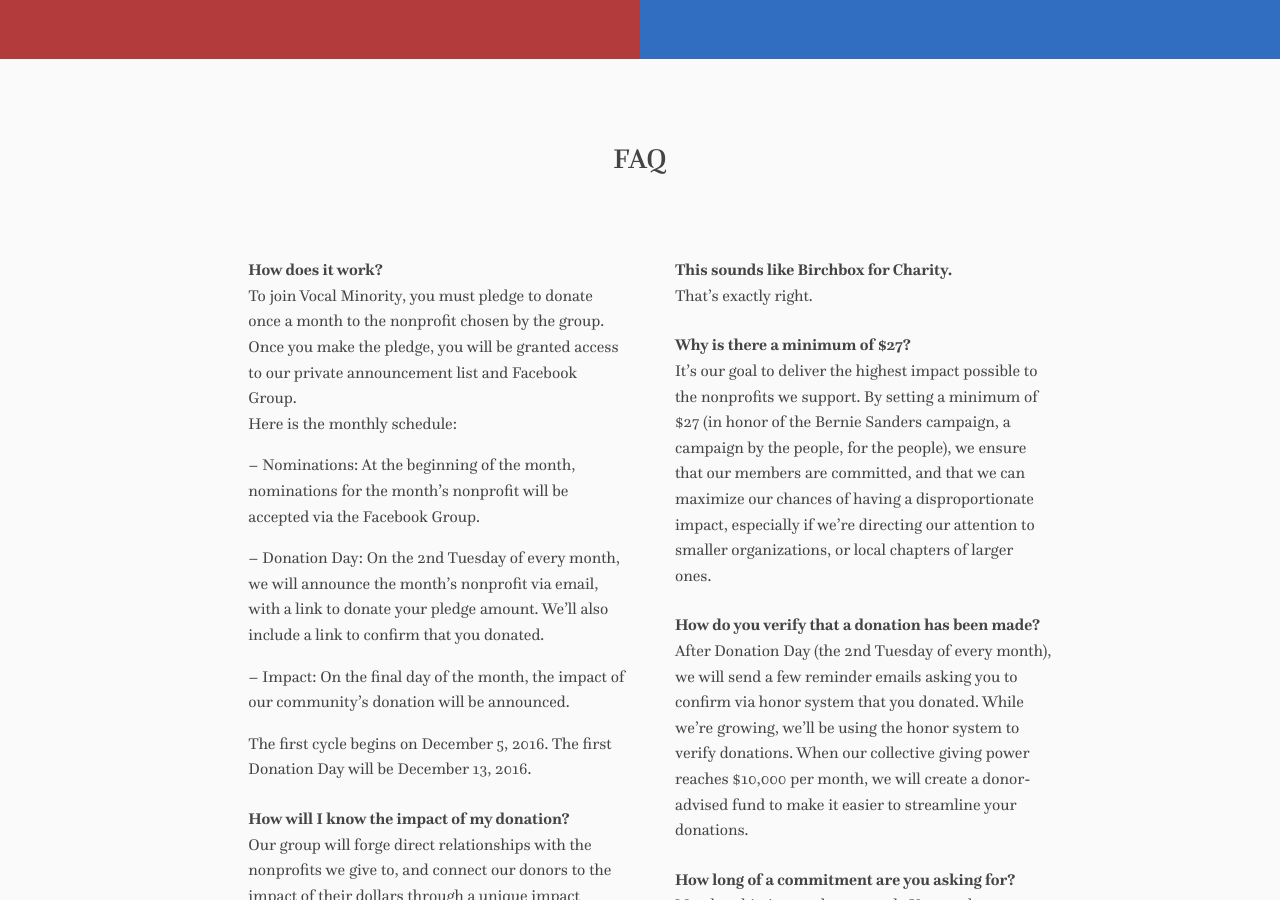
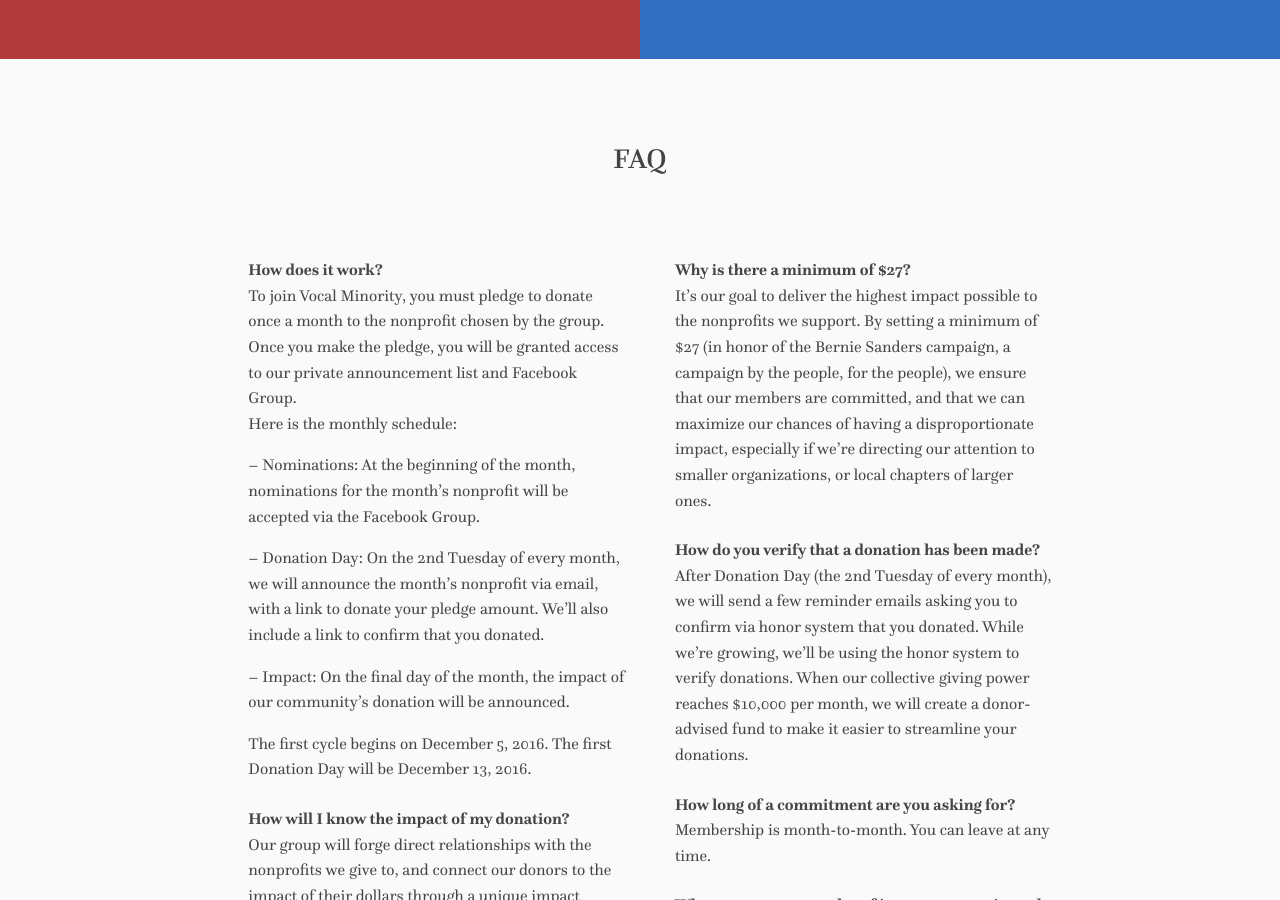
Before and after one commit to VocalMinority/vocalminority.us, a Jekyll site: the page built from index.html, in a window 1280 px wide and 900 px high, scrolled down 1482 px. Built offline with Jekyll 4.4.1, drawn with Linux system fonts in a browser that asks for light colours; nearby versions of some CDN libraries; comment, search, counter and statistics services are not loaded.

Commit message:
Remove "Birchbox" question

```diff
--- a/index.html
+++ b/index.html
@@ -110,11 +110,6 @@
   <div class="columns medium-6 large-4 end">
     <ul class="faq-list">
       <li>
-        <strong>This sounds like Birchbox for Charity.</strong>
-        <p>That’s exactly right.</p>
-      </li>
-      <li>
-      <li>
         <strong>Why is there a minimum of $27?</strong>
         <p>It’s our goal to deliver the highest impact possible to the nonprofits we support. By setting a minimum of $27 (in honor of the Bernie Sanders campaign, a campaign by the people, for the people), we ensure that our members are committed, and that we can maximize our chances of having a disproportionate impact, especially if we’re directing our attention to smaller organizations, or local chapters of larger ones.</p>
       </li>
```
